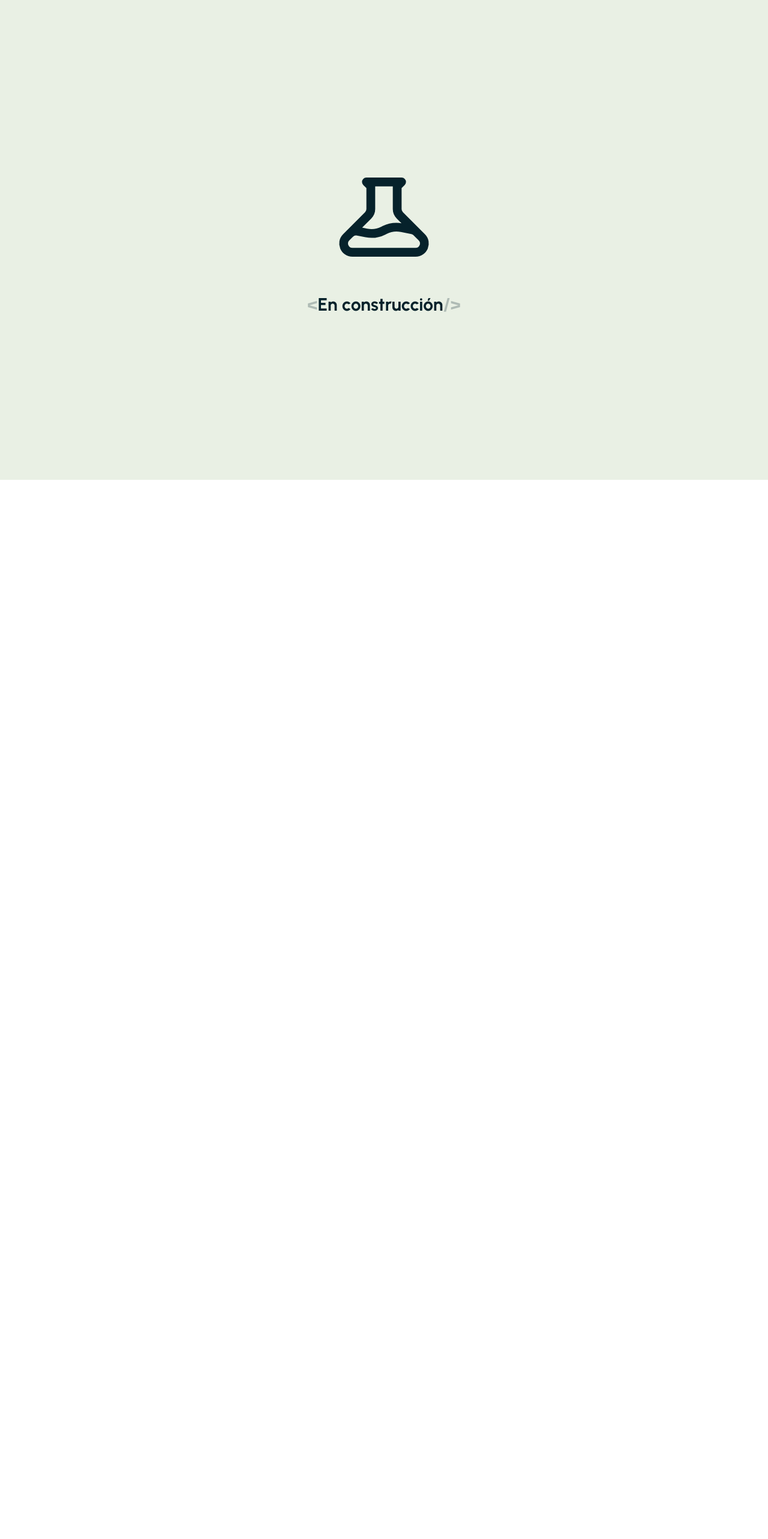
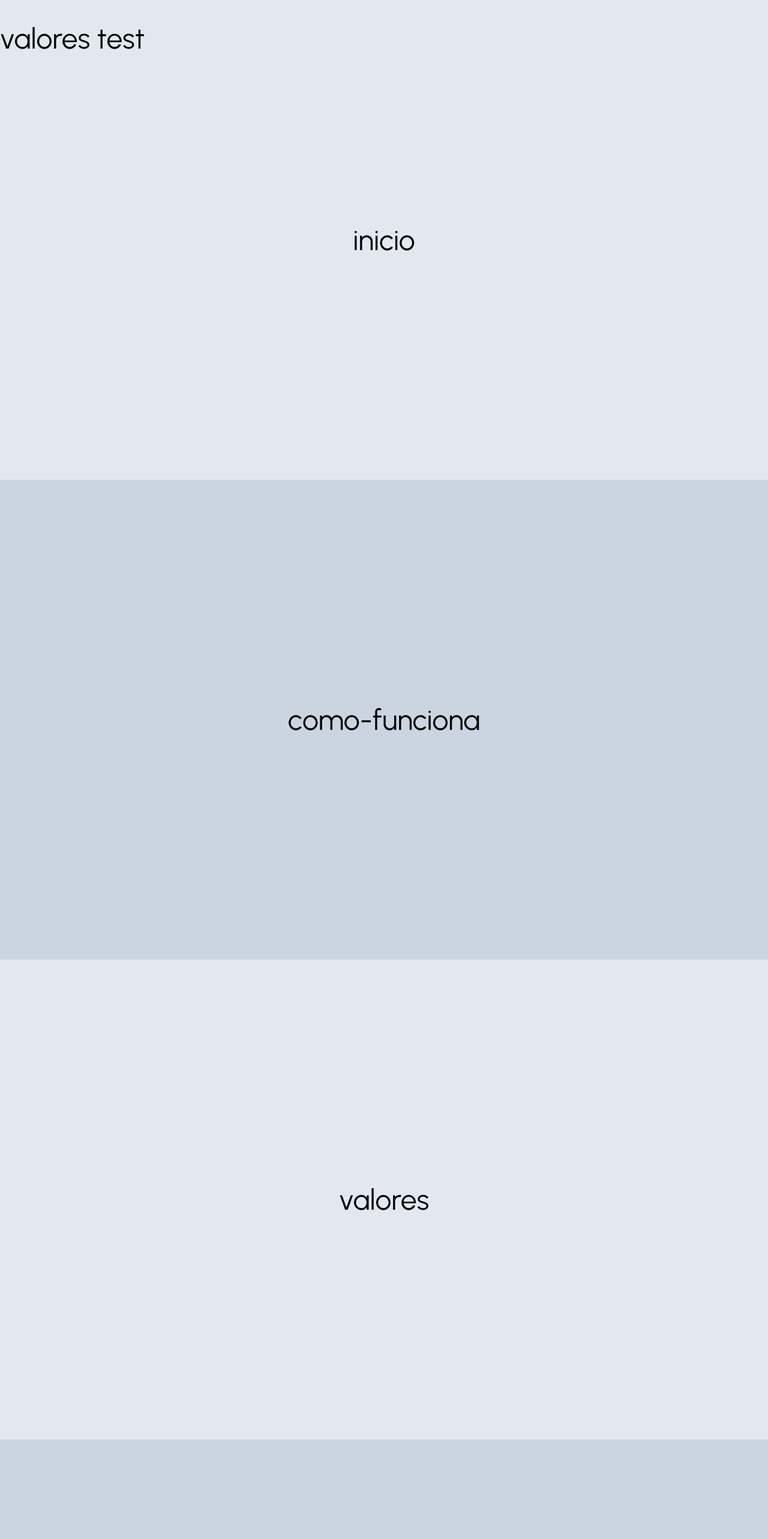
Before and after one commit to randreu28/ecodeliver.es, a Next.js app: page /particular in a window 1280 px wide. Shown: the top 2566 px of the page at 60% size. Before the commit the page ends 800 px from the top, so only its background shows below. Built offline with nearby package versions, Linux system fonts and the light colour scheme.

Commit message:
Creates a SPA navbar layout

```diff
--- /dev/null
+++ b/components/Navbar.jsx
@@ -0,0 +1,25 @@
+import { useEffect, useState } from "react";
+
+export default function Navbar() {
+  const [section, setSection] = useState("inicio");
+
+  useEffect(() => {
+    const sections = document.querySelectorAll("section");
+    window.addEventListener("scroll", () => {
+      sections.forEach((section) => {
+        const sectionId = section.getAttribute("id");
+        const sectionTop = section.offsetTop - window.innerHeight * 0.5;
+        const sectionBottom = sectionTop + section.offsetHeight;
+        if (window.scrollY >= sectionTop && window.scrollY <= sectionBottom) {
+          setSection(sectionId);
+        }
+      });
+    });
+  }, [setSection]);
+
+  return (
+    <h1 className="text-5xl fixed text-center pt-10">
+      {section} <a href="#faq">test</a>
+    </h1>
+  );
+}
--- a/pages/_document.js
+++ b/pages/_document.js
@@ -3,7 +3,7 @@ import Favicon from "../components/Favicon";
 
 export default function Document() {
   return (
-    <Html lang="es">
+    <Html lang="es" className="scroll-smooth">
       <Head>
         <Favicon />
       </Head>
--- a/pages/particular.jsx
+++ b/pages/particular.jsx
@@ -1,5 +1,24 @@
-import WebHolder from "../components/Webholder";
+import Navbar from "../components/Navbar";
 
-export default function particulares() {
-  return <WebHolder />;
+export default function Particulares() {
+  return (
+    <>
+      <Navbar />
+      <section id="inicio" className="h-screen flex bg-slate-200">
+        <h1 className="m-auto text-5xl">inicio</h1>
+      </section>
+      <section id="como-funciona" className="h-screen flex bg-slate-300">
+        <h1 className="m-auto text-5xl">como-funciona</h1>
+      </section>
+      <section id="valores" className="h-screen flex bg-slate-200">
+        <h1 className="m-auto text-5xl">valores</h1>
+      </section>
+      <section id="noticias" className="h-screen flex bg-slate-300">
+        <h1 className="m-auto text-5xl">noticias</h1>
+      </section>
+      <section id="faq" className="h-screen flex bg-slate-200">
+        <h1 className="m-auto text-5xl">faq</h1>
+      </section>
+    </>
+  );
 }
```
